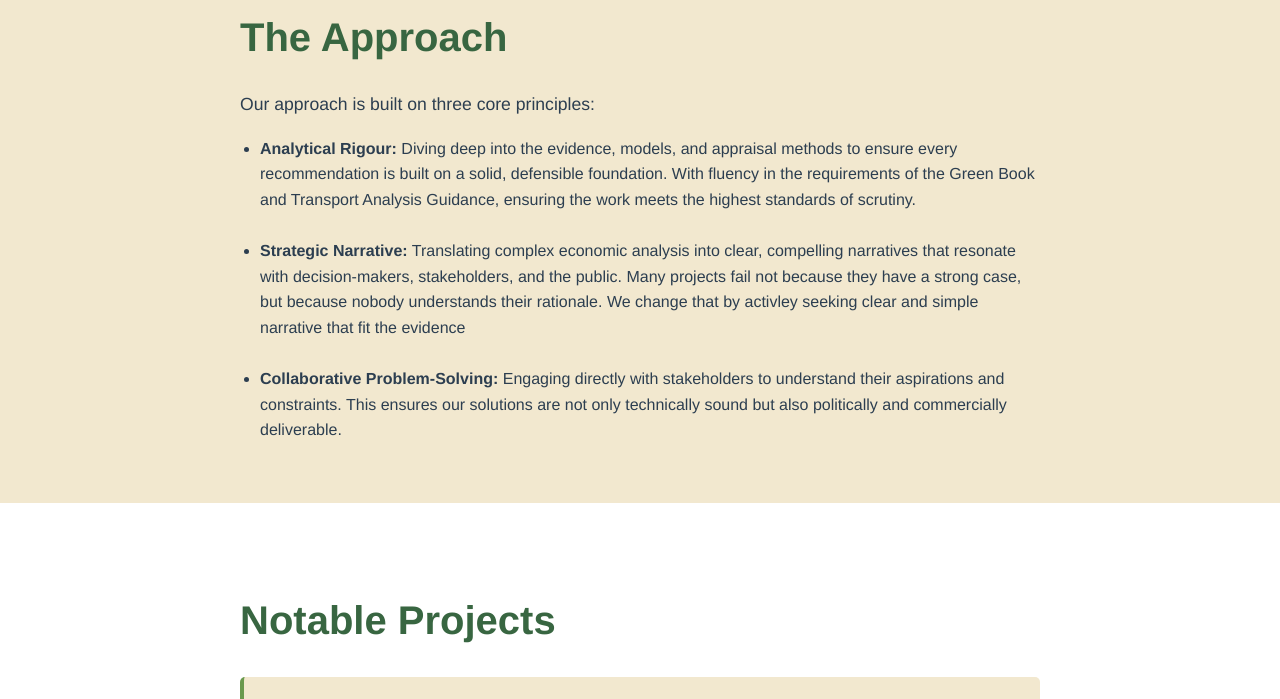
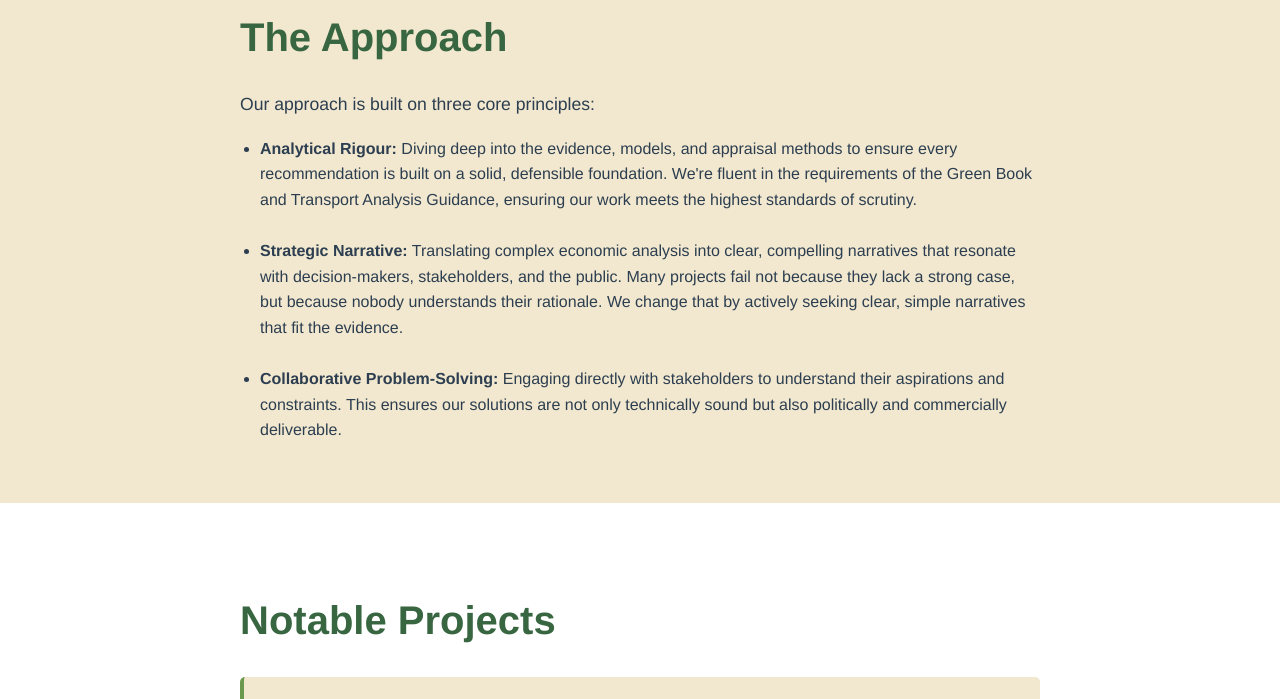
Before and after one commit to chaluny/website, a plain HTML site: page about.html in a window 1280 px wide. Shown: the part 1000-1699 px from the top of the page. Drawn offline with Linux system fonts and the light colour scheme.

Commit message:
Add files via upload

```diff
--- a/about.html
+++ b/about.html
@@ -534,8 +534,8 @@
                 <h2>The Approach</h2>
                 <p>Our approach is built on three core principles:</p>
                 <ul>
-                    <li><strong>Analytical Rigour:</strong> Diving deep into the evidence, models, and appraisal methods to ensure every recommendation is built on a solid, defensible foundation. With fluency in the requirements of the Green Book and Transport Analysis Guidance, ensuring the work meets the highest standards of scrutiny.</li>
-                    <br><li><strong>Strategic Narrative:</strong> Translating complex economic analysis into clear, compelling narratives that resonate with decision-makers, stakeholders, and the public. Many projects fail not because they have a strong case, but because nobody understands their rationale. We change that by activley seeking clear and simple narrative that fit the evidence</li>
+                    <li><strong>Analytical Rigour:</strong> Diving deep into the evidence, models, and appraisal methods to ensure every recommendation is built on a solid, defensible foundation. We're fluent in the requirements of the Green Book and Transport Analysis Guidance, ensuring our work meets the highest standards of scrutiny.</li>
+                    <br><li><strong>Strategic Narrative:</strong> Translating complex economic analysis into clear, compelling narratives that resonate with decision-makers, stakeholders, and the public. Many projects fail not because they lack a strong case, but because nobody understands their rationale. We change that by actively seeking clear, simple narratives that fit the evidence.</li>
                     <br><li><strong>Collaborative Problem-Solving:</strong> Engaging directly with stakeholders to understand their aspirations and constraints. This ensures our solutions are not only technically sound but also politically and commercially deliverable.</li>
                 </ul>
             </div>
```
